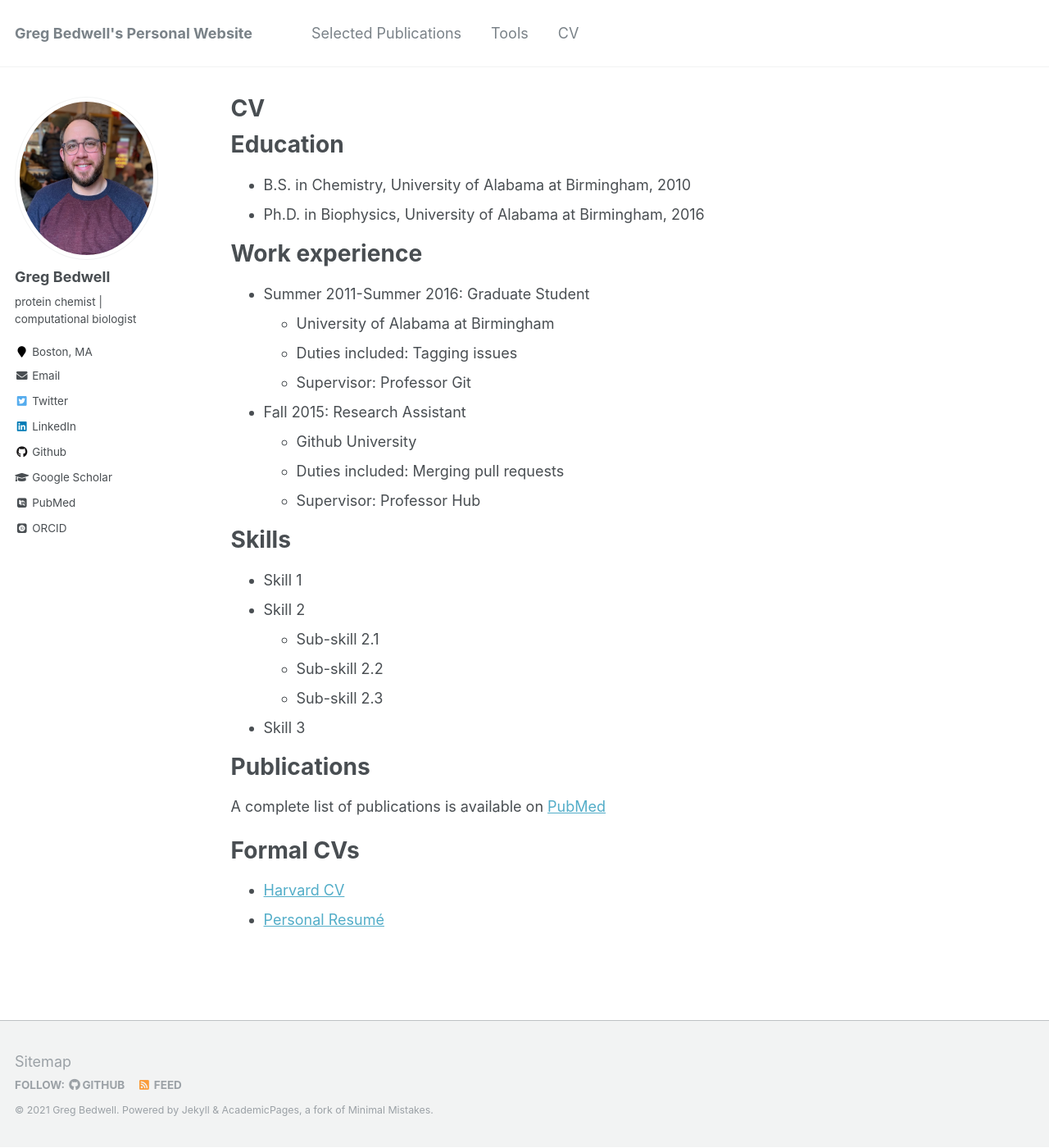
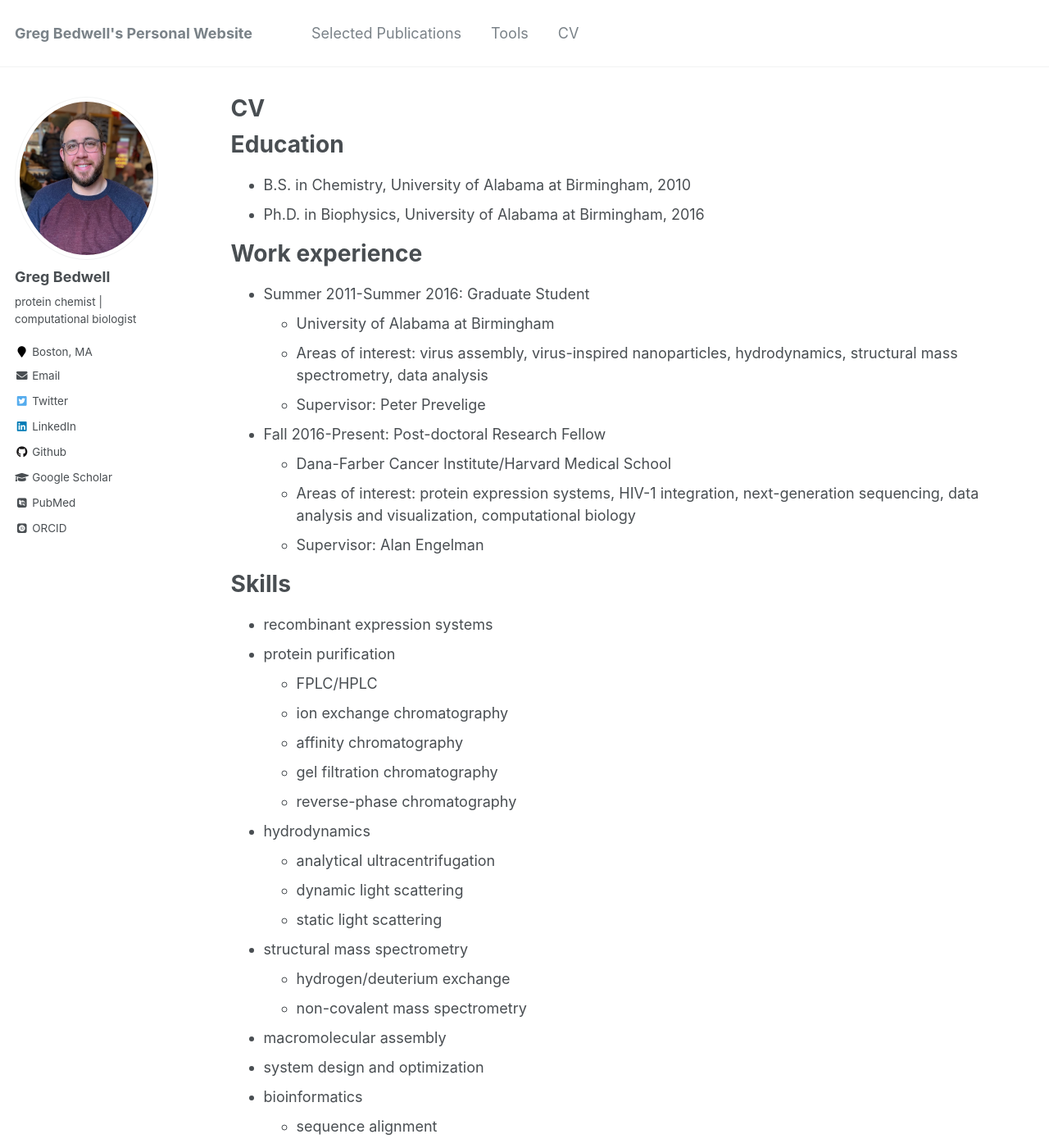
Before and after one commit to gbedwell/gbedwell.github.io, a Jekyll site: the page built from _pages/cv.md, in a window 1280 px wide and 1400 px high. Shown: the whole window at 82% size. Built offline with Jekyll 4.4.1, drawn with Linux system fonts in a browser that asks for light colours; some web fonts are replaced; some of the changed text lies outside the part shown.

Commit message:
updated cv

```diff
--- a/_pages/cv.md
+++ b/_pages/cv.md
@@ -18,22 +18,39 @@ Work experience
 ======
 * Summer 2011-Summer 2016: Graduate Student
   * University of Alabama at Birmingham
-  * Duties included: Tagging issues
-  * Supervisor: Professor Git
+  * Areas of interest: virus assembly, virus-inspired nanoparticles, hydrodynamics, structural mass spectrometry, data analysis
+  * Supervisor: Peter Prevelige
 
-* Fall 2015: Research Assistant
-  * Github University
-  * Duties included: Merging pull requests
-  * Supervisor: Professor Hub
+* Fall 2016-Present: Post-doctoral Research Fellow
+  * Dana-Farber Cancer Institute/Harvard Medical School
+  * Areas of interest: protein expression systems, HIV-1 integration, next-generation sequencing, data analysis and visualization, computational biology
+  * Supervisor: Alan Engelman
 
 Skills
 ======
-* Skill 1
-* Skill 2
-  * Sub-skill 2.1
-  * Sub-skill 2.2
-  * Sub-skill 2.3
-* Skill 3
+* recombinant expression systems
+* protein purification
+    * FPLC/HPLC
+    * ion exchange chromatography
+    * affinity chromatography
+    * gel filtration chromatography
+    * reverse-phase chromatography
+* hydrodynamics
+    * analytical ultracentrifugation
+    * dynamic light scattering
+    * static light scattering
+* structural mass spectrometry
+    * hydrogen/deuterium exchange
+    * non-covalent mass spectrometry
+* macromolecular assembly
+* system design and optimization
+* bioinformatics
+    * sequence alignment
+    * expression analysis
+* R
+    * tidyverse
+    * parametric and non-parametric statistics
+    * mathematical modelling
 
 Publications
 ======
```
